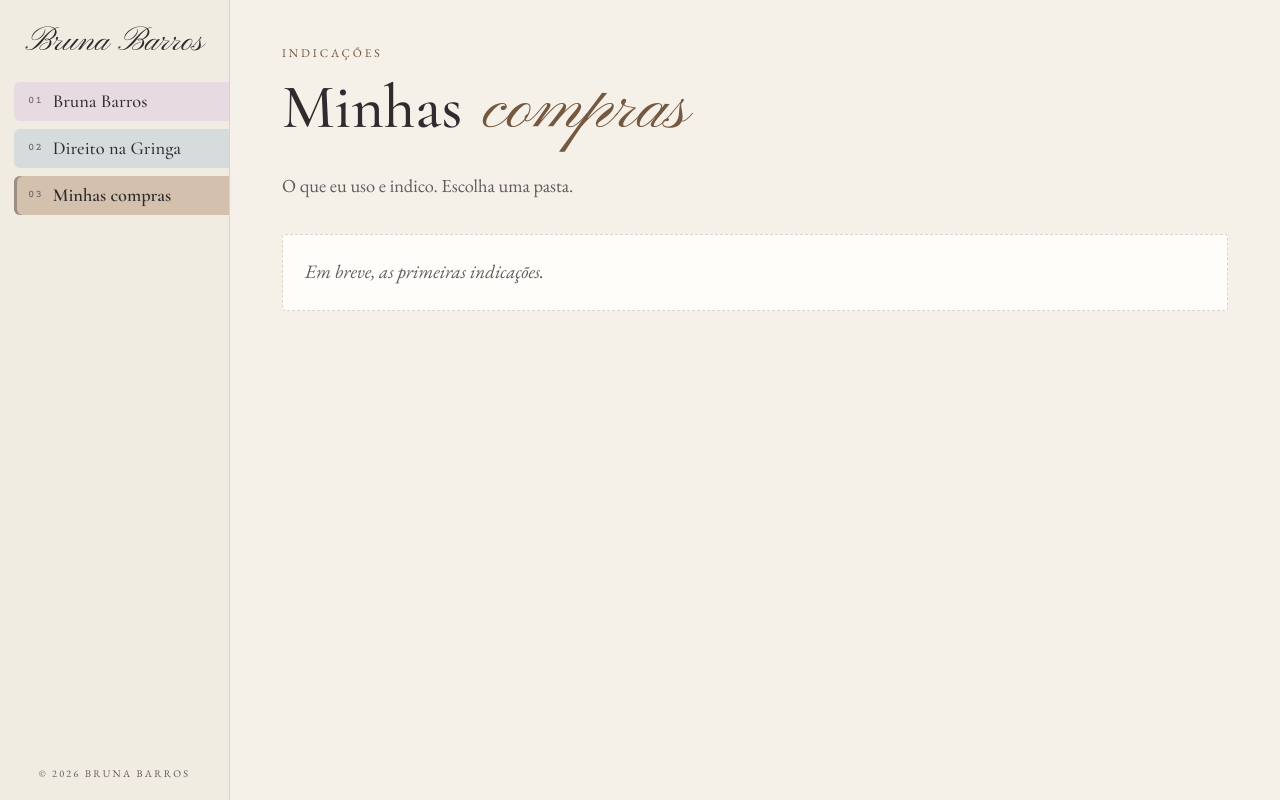
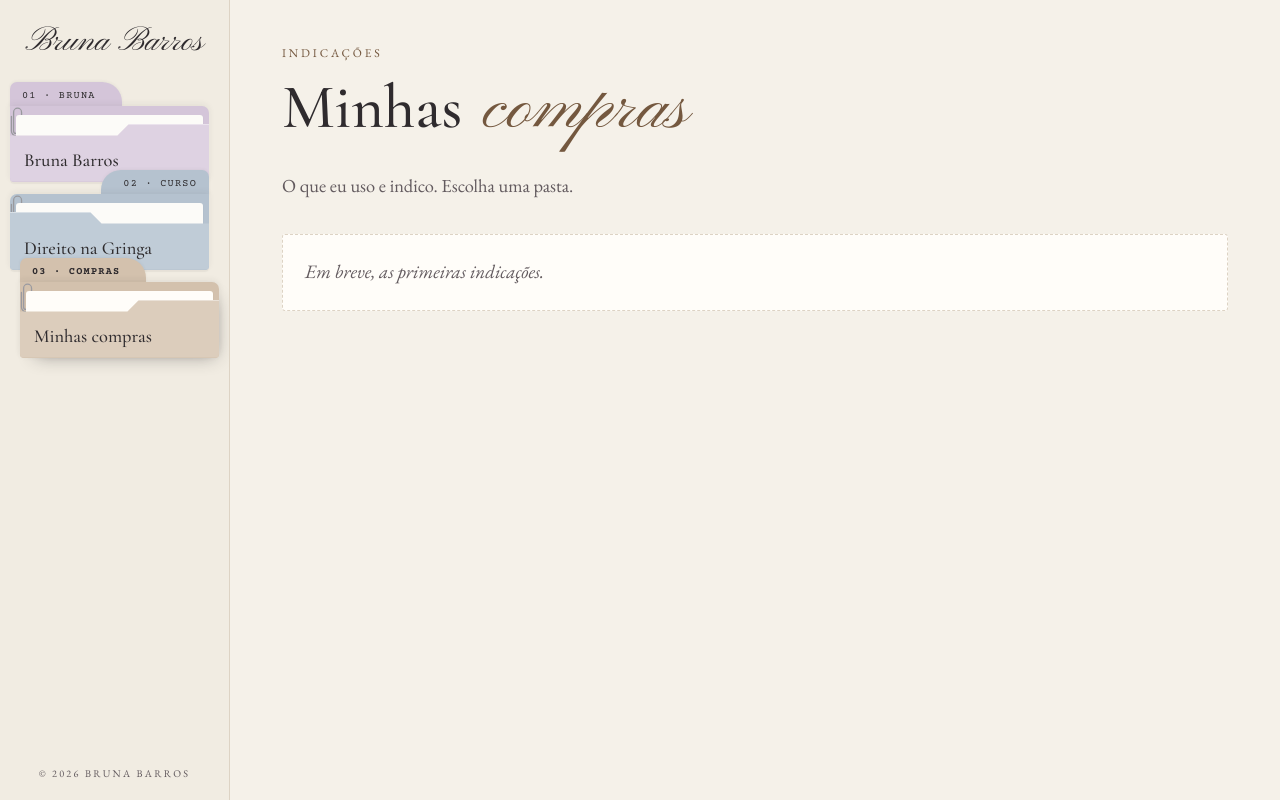
Before and after one commit to brunabarroz/portal, an Astro site: page /compras in a window 1280 px wide. Built offline with nearby package versions, Linux system fonts and the light colour scheme; Astro itself is replaced by a stand-in of ours.

Commit message:
Volta o visual de pasta de arquivo na lateral, em tamanho compacto
Co-Authored-By: Claude Opus 5.5 <noreply@anthropic.com>

```diff
--- a/src/components/Abas.astro
+++ b/src/components/Abas.astro
@@ -2,6 +2,7 @@
 // Navegação principal: abas de pasta na lateral (computador)
 // e abas fixas embaixo (celular). As pastinhas de compras aparecem dentro de "Minhas compras".
 import { AREAS, ORDEM_AREAS, pastasCompras, type AreaId } from '../lib/estrutura';
+import Clipe from './Clipe.astro';
 interface Props { area: AreaId; naEntrada: boolean }
 const { area, naEntrada } = Astro.props;
 const atual = (id: AreaId) => (id === area ? (naEntrada ? 'page' : 'location') : undefined);
@@ -16,9 +17,12 @@ const caminho = Astro.url.pathname.endsWith('/') ? Astro.url.pathname : Astro.ur
     <ul class="pastas">
       {ORDEM_AREAS.map((id) => (
         <li>
-          <a class:list={['pasta-l', `pasta-l--${id}`]} href={AREAS[id].href} aria-current={atual(id)}>
-            <span class="pasta-l__num">{AREAS[id].numero}</span>
-            <span class="pasta-l__nome">{AREAS[id].nome}</span>
+          <a class:list={['pasta-l', `pasta-l--${id}`, id === 'curso' && 'pasta-l--direita']} href={AREAS[id].href} aria-current={atual(id)}>
+            <span class="pasta-l__aba">{AREAS[id].numero} · {AREAS[id].curto}</span>
+            <span class="pasta-l__corpo">
+              <Clipe estilo={id === 'curso' ? 'left:22px' : 'right:24px'} />
+              <span class="pasta-l__nome">{AREAS[id].nome}</span>
+            </span>
           </a>
           {id === 'compras' && pastas.length > 0 && (
             <ul class="pastas__sub">
--- a/src/styles/global.css
+++ b/src/styles/global.css
@@ -89,31 +89,67 @@ h1 .script, h2 .script { font-size: 1.15em; line-height: .9; color: var(--area-f
 .lateral__sub { font-size: .66rem; letter-spacing: .26em; text-transform: uppercase; color: var(--texto-suave); display: block; margin-top: 6px; }
 .lateral__rodape { margin: auto 0 0; padding-top: 16px; text-align: center; font-size: .64rem; letter-spacing: .22em; text-transform: uppercase; color: var(--texto-suave); }
 
-/* --- Abas de pasta (lista simples, cabe quantas precisar) --- */
-.pastas { list-style: none; margin: 0; padding: 0 0 0 14px; display: grid; gap: 8px; }
+/* --- Pastas de arquivo na lateral (versão compacta, empilha quantas precisar) --- */
+.pastas { list-style: none; margin: 0; padding: 0 20px 0 10px; }
+.pastas > li + li { margin-top: -12px; }
 
-.pasta-l {
-  --cor: var(--lilas);
-  display: flex; align-items: center; gap: 10px; position: relative;
-  padding: 9px 14px; margin-right: -1px;
-  background: color-mix(in srgb, var(--cor) 45%, transparent);
-  border-radius: 6px 0 0 6px;
-  color: var(--noite); text-decoration: none;
-  transition: background .2s ease, padding .2s ease;
+.pasta-l { --cor: var(--lilas); --frente: #E3D3E8; display: block; position: relative; padding-top: 24px; color: var(--noite); text-decoration: none; transition: transform .25s ease; }
+.pasta-l--curso   { --cor: var(--azul);  --frente: #BFCFDD; }
+.pasta-l--compras { --cor: var(--areia); --frente: #DCCDBC; }
+.pasta-l:hover { transform: translateX(5px); color: var(--noite); }
+
+/* aba da pasta */
+.pasta-l__aba {
+  position: absolute; top: 0; left: 0; height: 26px; max-width: 80%;
+  padding: 6px 26px 0 12px;
+  background: var(--cor); border-radius: 7px 20px 0 0;
+  font-family: var(--f-mono); font-size: .64rem; letter-spacing: .12em; text-transform: uppercase; white-space: nowrap;
+  box-shadow: 0 -1px 3px rgba(47,43,46,.06);
 }
-.pasta-l--curso   { --cor: var(--azul); }
-.pasta-l--compras { --cor: var(--areia); }
-.pasta-l:hover { background: var(--cor); color: var(--noite); padding-left: 18px; }
-.pasta-l__num { font-family: var(--f-mono); font-size: .66rem; letter-spacing: .1em; color: var(--texto-suave); }
-.pasta-l__nome { font-family: var(--f-titulo); font-size: 1.15rem; font-weight: 500; line-height: 1.15; }
-.pasta-l[aria-current] { background: var(--cor); box-shadow: inset 3px 0 0 rgba(47,43,46,.35); }
-.pasta-l[aria-current] .pasta-l__nome { font-weight: 600; }
+.pasta-l--direita .pasta-l__aba { left: auto; right: 0; border-radius: 20px 7px 0 0; padding: 6px 12px 0 22px; }
 
-/* pastinhas dentro de uma área (ex.: compras) */
-.pastas__sub { list-style: none; margin: 6px 0 4px 18px; padding: 0 0 0 12px; border-left: 1px solid var(--linha); display: grid; gap: 2px; }
-.pastas__sub a { display: block; padding: 4px 10px; border-radius: 4px; font-size: .95rem; color: var(--texto-suave); text-decoration: none; }
-.pastas__sub a:hover { color: var(--noite); background: var(--areia-claro); }
-.pastas__sub a[aria-current] { color: var(--noite); background: var(--areia-claro); font-weight: 500; }
+/* corpo da pasta: fundo + papel aparecendo + frente com recorte */
+.pasta-l__corpo {
+  display: block; position: relative; isolation: isolate; height: 76px;
+  background: var(--cor); border-radius: 0 7px 4px 4px;
+  box-shadow: 0 -2px 6px rgba(47,43,46,.07), 0 2px 0 rgba(47,43,46,.04);
+}
+.pasta-l--direita .pasta-l__corpo { border-radius: 7px 0 4px 4px; }
+.pasta-l__corpo::before {
+  content: ''; position: absolute; left: 6px; right: 6px; top: 9px; height: 22px;
+  background: var(--branco); border-radius: 3px 3px 0 0; z-index: 0; box-shadow: 0 1px 2px rgba(0,0,0,.06);
+}
+.pasta-l__corpo::after {
+  content: ''; position: absolute; left: 0; right: 0; top: 18px; bottom: 0;
+  background: var(--frente); border-radius: 0 0 4px 4px; z-index: 2;
+  clip-path: polygon(0 12px, 54% 12px, 60% 0, 100% 0, 100% 100%, 0 100%);
+  box-shadow: inset 0 1px 0 rgba(255,255,255,.4);
+}
+.pasta-l--direita .pasta-l__corpo::after { clip-path: polygon(0 0, 40% 0, 46% 12px, 100% 12px, 100% 100%, 0 100%); }
+.pasta-l__corpo .clipe { z-index: 3; width: 13px; height: 34px; top: -10px; }
+
+.pasta-l__nome {
+  position: absolute; left: 14px; right: 12px; bottom: 11px; z-index: 3;
+  font-family: var(--f-titulo); font-size: 1.15rem; font-weight: 500; line-height: 1.1;
+}
+
+/* pasta aberta: puxada para fora */
+.pasta-l[aria-current] { transform: translateX(10px); }
+.pasta-l[aria-current] .pasta-l__aba { font-weight: 700; }
+.pasta-l[aria-current] .pasta-l__corpo { box-shadow: 0 -2px 6px rgba(47,43,46,.07), 6px 8px 18px -10px rgba(47,43,46,.45); }
+.pastas:has(.pasta-l[aria-current]) .pasta-l:not([aria-current]) .pasta-l__corpo,
+.pastas:has(.pasta-l[aria-current]) .pasta-l:not([aria-current]) .pasta-l__aba { filter: saturate(.75) brightness(.99); }
+
+/* pastinhas de compras: fichas saindo da pasta "Minhas compras" */
+.pastas__sub { list-style: none; position: relative; z-index: 1; margin: -4px 0 0 14px; padding: 8px 0 6px; display: grid; gap: 4px; }
+.pastas__sub a {
+  display: block; padding: 5px 12px; border-radius: 0 0 4px 4px;
+  background: var(--branco); border: 1px solid var(--linha); border-top: 3px solid var(--areia);
+  font-size: .9rem; line-height: 1.2; color: var(--noite); text-decoration: none;
+  box-shadow: 0 1px 2px rgba(47,43,46,.06); transition: transform .2s ease;
+}
+.pastas__sub a:hover { transform: translateX(4px); color: var(--noite); }
+.pastas__sub a[aria-current] { background: var(--areia-claro); border-top-color: var(--areia-forte); font-weight: 500; }
 
 /* --- Página --- */
 .folha { min-width: 0; display: flex; flex-direction: column; }
```
